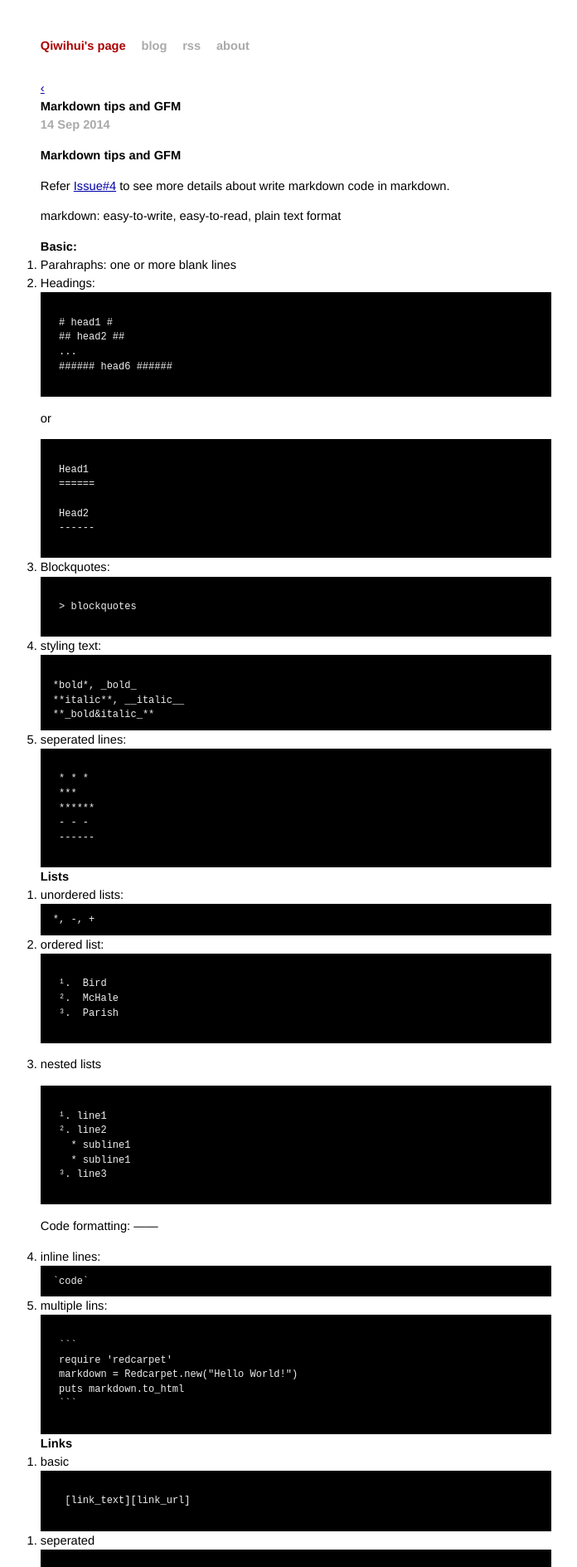
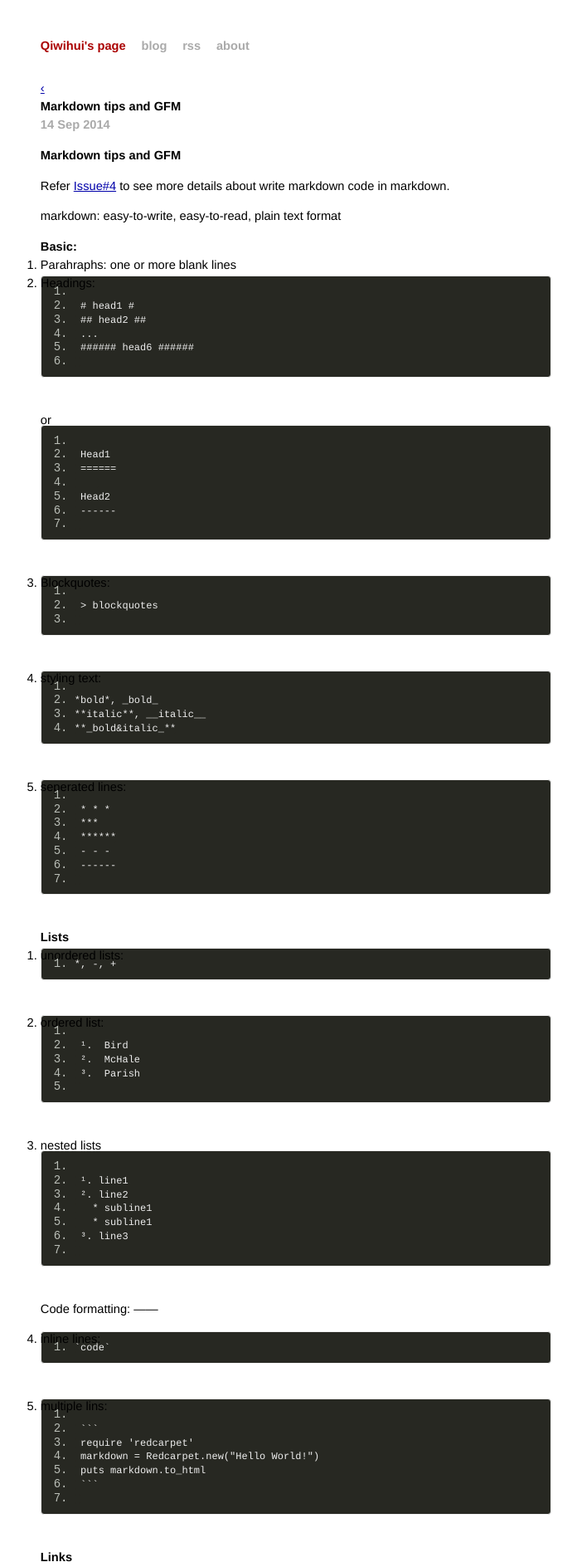
Before and after one commit to qiwihui/qiwihui, a Jekyll site: the page built from _posts/2014-09-14-markdown-tips-and-GFM.md, in a window 1280 px wide. Shown: the top 1888 px of the page at 83% size, without its empty margins (283-979 px from the left). Built offline with Jekyll 4.4.1, drawn with Linux system fonts in a browser that asks for light colours; Markdown is read by kramdown in place of the engine named in the settings.

Commit message:
need to adjust pre code block

```diff
--- a/_includes/head.html
+++ b/_includes/head.html
@@ -1,7 +1,7 @@
 <!-- - -->
 <link href="/images/favicon.ico" rel="shortcut icon" type="image/x-icon" />
 <link href='/css/screen.css' rel='stylesheet' type='text/css' />
-<link href='/css/syntax.css' rel='stylesheet' type='text/css' />
+<!--link href='/css/syntax.css' rel='stylesheet' type='text/css' /-->
 <link href="{{ site.feed }}" rel="alternate" type="application/atom+xml" title="Daozhang RSS Feed"/>
 <!-- - -->
 <script src="/js/jquery-1.7.1.min.js" type="text/javascript"></script>
--- a/css/screen.css
+++ b/css/screen.css
@@ -148,6 +148,13 @@
 /*
 /*****************************************************************************/
 
+/* code {font-style:normal;font-weight:500; background:#eee;border:1px solid #ccc;padding:0 5px;font-family:"Courier";line-height:14px;font-size:14px;word-wrap:break-word;}
+
+pre {background-color:#000;padding:15px;overflow:auto;margin-bottom:40px;font-size:14px;border: 1px solid #eee;-webkit-border-radius: 4px 4px 4px 4px;-moz-border-radius: 4px 4px 4px 4px;border-radius: 4px 4px 4px 4px;color:#b9bdb6;margin-top:-20px; }
+*/
+pre code{background-color:transparent;border:none;padding:0;word-wrap:normal;}
+pre ol{margin-left:25px;list-style-type:decimal;}
+
 .post {
 
 }
@@ -155,7 +162,9 @@
   /* standard */
 
   .post pre {
-    background-color:#000;
+    background-color:#000;padding:15px;overflow:auto;margin-bottom:40px;font-size:14px;border: 1px solid #eee;-webkit-border-radius: 4px 4px 4px 4px;-moz-border-radius: 4px 4px 4px 4px;border-radius: 4px 4px 4px 4px;color:#b9bdb6;margin-top:-20px;
+
+    background-color: #272822;
     overflow-x: auto;
     padding: 10px 15px;
     width: 100%;
@@ -170,6 +179,8 @@
     margin-left: 1.35em;
   }
   .post code {
+    font-style:normal;font-weight:500; background:#eee;border:1px solid #ccc;padding:0 5px;font-family:"Courier";line-height:14px;font-size:14px;word-wrap:break-word;
+
     font-size: 13px;
     color: #eee;
     background: #39382e;
@@ -190,24 +201,5 @@
      word-wrap:normal;
      line-height:1em;
      font-size:12px;
+     background: #272822;
    }
-
-  /* terminal */
-
-  .post pre.terminal {
-    border: 1px solid black;
-    background-color: #333;
-    color: white;
-  }
-
-  .post pre.terminal code {
-    background-color: #333;
-  }
-
-#related {
-  margin-top: 2em;
-}
-
-  #related h2 {
-    margin-bottom: 1em;
-  }
```
Also changed, not shown: css/default.css (added, +19 -0 lines).
